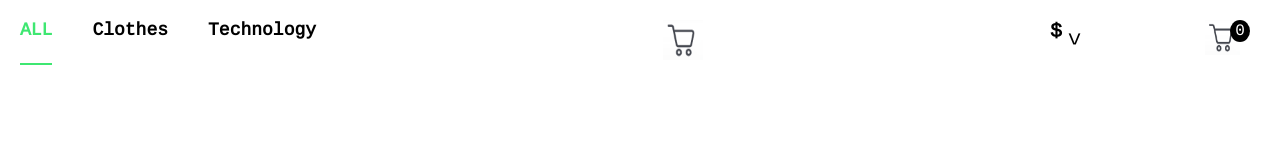
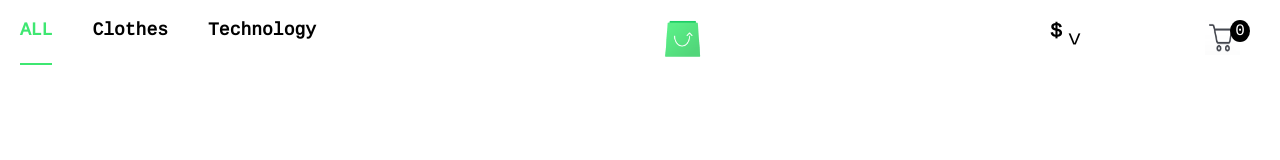
Before and after one commit to manasikgamal/new_shopping_app, a React (Create React App) app: page /cart in a window 1280 px wide. Shown: the top 160 px of the page. Built offline with nearby package versions, Linux system fonts and the light colour scheme.

Commit message:
Update Header.tsx

```diff
--- a/src/components/Header.tsx
+++ b/src/components/Header.tsx
@@ -111,7 +111,7 @@ class Header extends Component<Props, MyState> {
           </li>
         </div>
         <div className="header_logo">
-          <img src="/m5.PNG" alt="" />
+          <img src="/m1.PNG" alt="" />
         </div>
         <div className="header_options">
           <div
```
